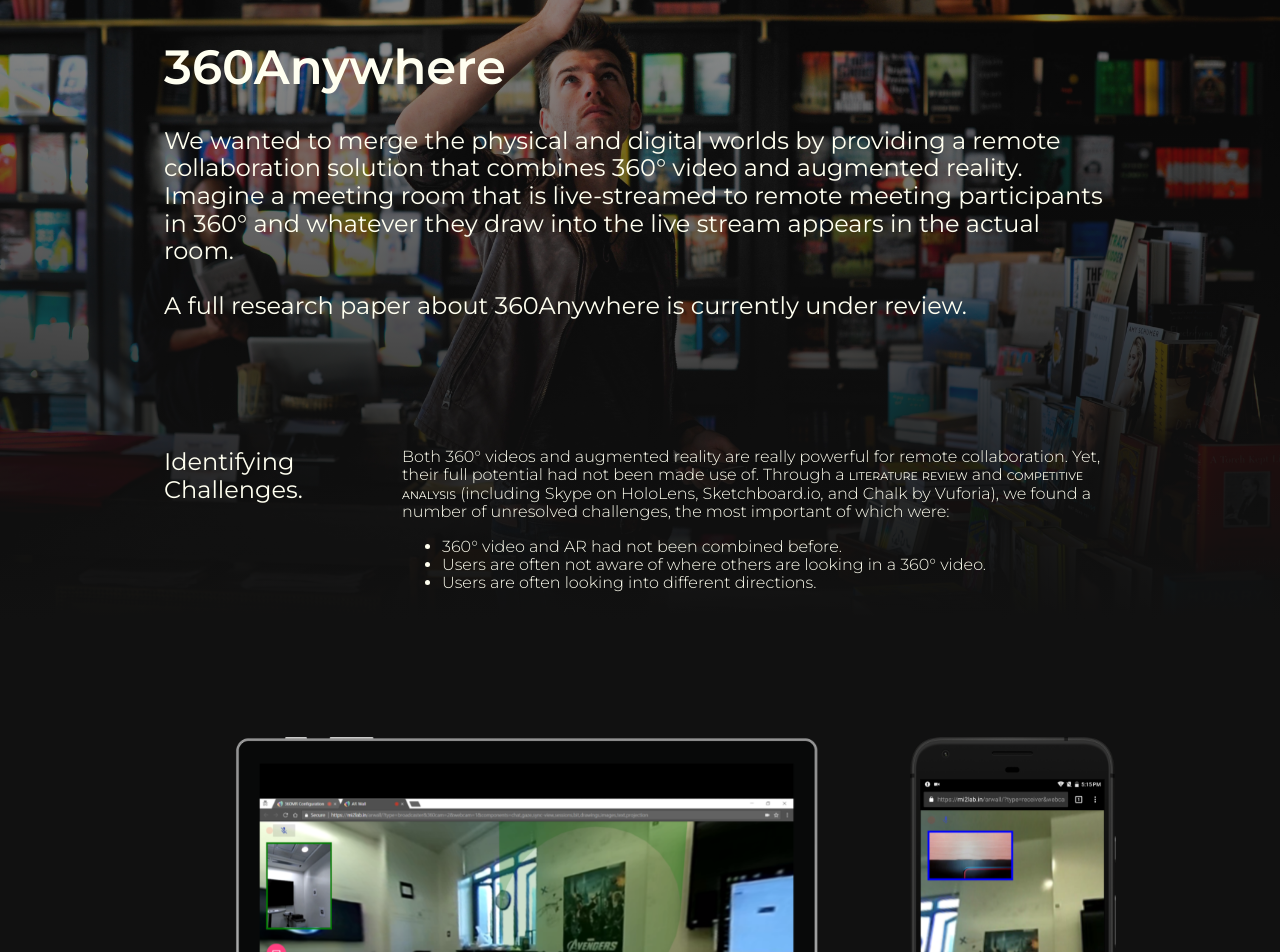
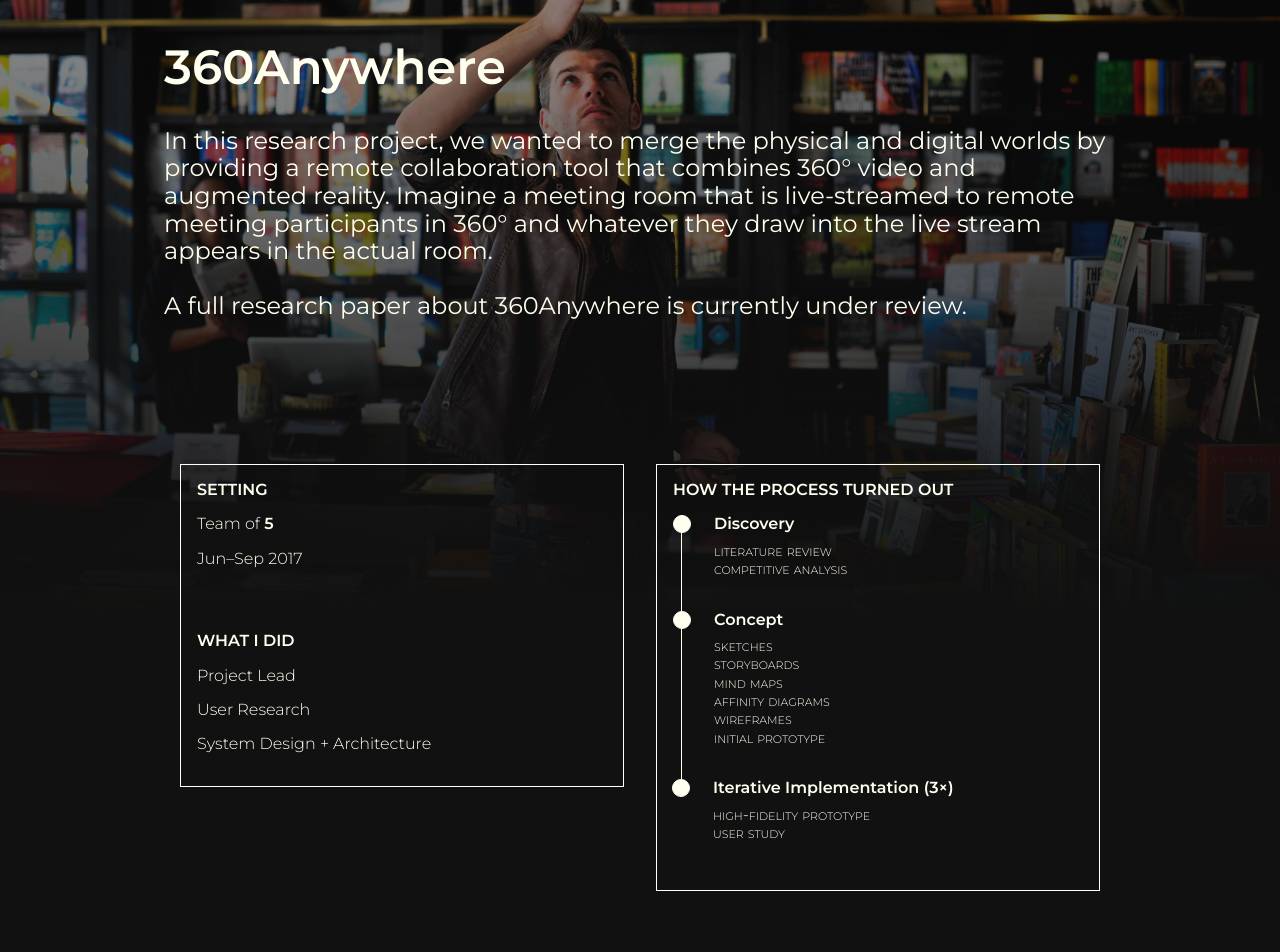
Before and after one commit to maxspeicher/v3, a Nuxt app: page /work/360anywhere in a window 1280 px wide. Shown: the part 180-1132 px from the top of the page. Built offline with nearby package versions, Linux system fonts and the light colour scheme.

Commit message:
360Anywhere project page complete

```diff
--- a/layouts/default.vue
+++ b/layouts/default.vue
@@ -50,6 +50,7 @@
     }
 
     .box {
+        background-color: #fff;
         background-position: center;
         background-size: cover;
         position: relative;
@@ -93,6 +94,29 @@
         color: ivory;
     }
 
+    .fancy-list {
+        border-left: 1px ivory solid;
+        margin-left: .5em;
+        padding: 0 0 2em 2em;
+        position: relative;
+    }
+
+    .fancy-list::before {
+        background-color: ivory;
+        border: 1px ivory solid;
+        border-radius: 100%;
+        content: "";
+        display: block;
+        height: 1em;
+        left: calc(-.5em - 1px);
+        position: absolute;
+        width: 1em;
+    }
+
+    .fancy-list:last-child {
+        border: 0;
+    }
+
     .menu a:hover {
         text-decoration: underline;
     }
--- a/pages/index.vue
+++ b/pages/index.vue
@@ -42,6 +42,16 @@
                   <span class="f3 fw2">U of Michigan</span>
                 </div>
               </nuxt-link>
+            </div>
+          </div>
+          <div class="fl pa2 w-100 w-50-m w-third-l">
+            <div class="box f2 fw6 w-100">
+              <div class="box-padding"></div>
+              <a href="https://2008.maxspeicher.com" class="box-inner mid-gray" style="background-color: #eee">
+                <div class="center w-100">
+                  Read my blog
+                </div>
+              </a>
             </div>
           </div>
         </div>
--- a/pages/work/360anywhere.vue
+++ b/pages/work/360anywhere.vue
@@ -9,11 +9,54 @@
         <div class="dib f3 f1-ns fw6 measure-wide tl w-100">
           360Anywhere
           <div class="f4 f3-ns fw4 mt4">
-            We wanted to merge the physical and digital worlds by providing a remote collaboration solution
-            that combines 360° video and augmented reality.
+            In this research project, we wanted to merge the physical and digital worlds by providing a remote
+            collaboration tool that combines 360° video and augmented reality.
             Imagine a meeting room that is live-streamed to remote meeting participants in 360° and whatever
             they draw into the live stream appears in the actual room.<br /><br />
             A full research paper about 360Anywhere is currently under review.
+          </div>
+        </div>
+        <div class="cf mt5 mt6-ns mw-90 tl">
+          <div class="fl pa3 w-100 w-50-ns">
+            <div class="ba b--white pa3">
+              <div class="fw7 pb3 ttu">Setting</div>
+              <div class="pb3">Team of <span class="fw7">5</span></div>
+              <div class="pb5">Jun&ndash;Sep 2017</div>
+              <div class="fw7 pb3 ttu">What I did</div>
+              <div class="pb3">Project Lead</div>
+              <div class="pb3">User Research</div>
+              <div class="pb3">System Design + Architecture</div>
+            </div>
+          </div>
+          <div class="fl pa3 w-100 w-50-ns">
+            <div class="ba b--white pa3">
+              <div class="fw7 pb3 ttu">How the process turned out</div>
+              <div class="fancy-list">
+                <div class="fw7 pb2">Discovery</div>
+                <div class="small-caps">
+                  literature review<br />
+                  competitive analysis
+                </div>
+              </div>
+              <div class="fancy-list">
+                <div class="fw7 pb2">Concept</div>
+                <div class="small-caps">
+                  sketches<br />
+                  storyboards<br />
+                  mind maps<br />
+                  affinity diagrams<br />
+                  wireframes<br />
+                  initial prototype
+                </div>
+              </div>
+              <div class="fancy-list">
+                <div class="fw7 pb2">Iterative Implementation (3&times;)</div>
+                <div class="small-caps">
+                  high-fidelity prototype<br />
+                  user study
+                </div>
+              </div>
+            </div>
           </div>
         </div>
         <div class="cf mt5 mt6-ns tl">
@@ -22,7 +65,7 @@
           </div>
           <div class="fl w-100 w-two-thirds-m w-75-l">
             Both 360° videos and augmented reality are really powerful for remote collaboration.
-            Yet, their full potential had not been made use of.
+            Yet, their full potential had not been made use of so far.
             Through a <span class="fw4 small-caps">literature review</span> and
             <span class="fw4 small-caps">competitive analysis</span> (including Skype on HoloLens,
             Sketchboard.io, and Chalk by Vuforia), we found a number of unresolved challenges, the most
@@ -66,9 +109,9 @@
             Building and Testing 360Anywhere.
           </div>
           <div class="fl w-100 w-two-thirds-m w-75-l">
-            Starting with a high-fidelity prototype based on A-Frame, 360Anywhere was built in three iterations,
-            each consisting of a <span class="fw4 small-caps">design sprint</span> (adjusted to our needs) with
-            a <span class="fw4 small-caps">user study</span> at the end.
+            Starting with an initial prototype based on A-Frame, 360Anywhere was built in three
+            <span class="fw4 small-caps">iterations</span>, each with a
+            <span class="fw4 small-caps">user study</span> at the end.
             Based on these tests as well as the challenges and requirements we had identified earlier in the
             process, we ultimately created a system that (among other things) provides the following components
             that can be activated based on users' needs:
@@ -81,7 +124,7 @@
             <span class="fw4">projective augmented reality</span>.
             That is, whatever is drawn into such a projective region in the 360° live stream appears at the
             exact position in the room and can be saved for later sessions.
-            In this way, we can create interactive whiteboards onto with both local and remote meeting
+            In this way, we can create interactive whiteboards onto which both local and remote meeting
             participants can draw.<br /><br />
             The <span class="fw4 small-caps">user studies</span> were carried out with one group of three
             and two groups of four and were intended to identify usability issues and explore more potential
@@ -91,6 +134,12 @@
             The studies suggest that our system can solve the existing challenges and be applied to a wide
             range of scenarios.<br /><br />
             Overall, setting up 360Anywhere requires only a laptop, a 360° camera, and (optionally) a projector.
+          </div>
+        </div>
+        <div class="cf f4 f3-ns fw7 mt5 mt6-ns tl">
+          <div class="fl tl w-50">&nbsp;</div>
+          <div class="fl tr w-50">
+            <nuxt-link to="/work/gesturewiz" class="no-underline">GestureWiz <i class="fas fa-angle-right ml2"></i></nuxt-link>
           </div>
         </div>
         <my-footer></my-footer>
```
